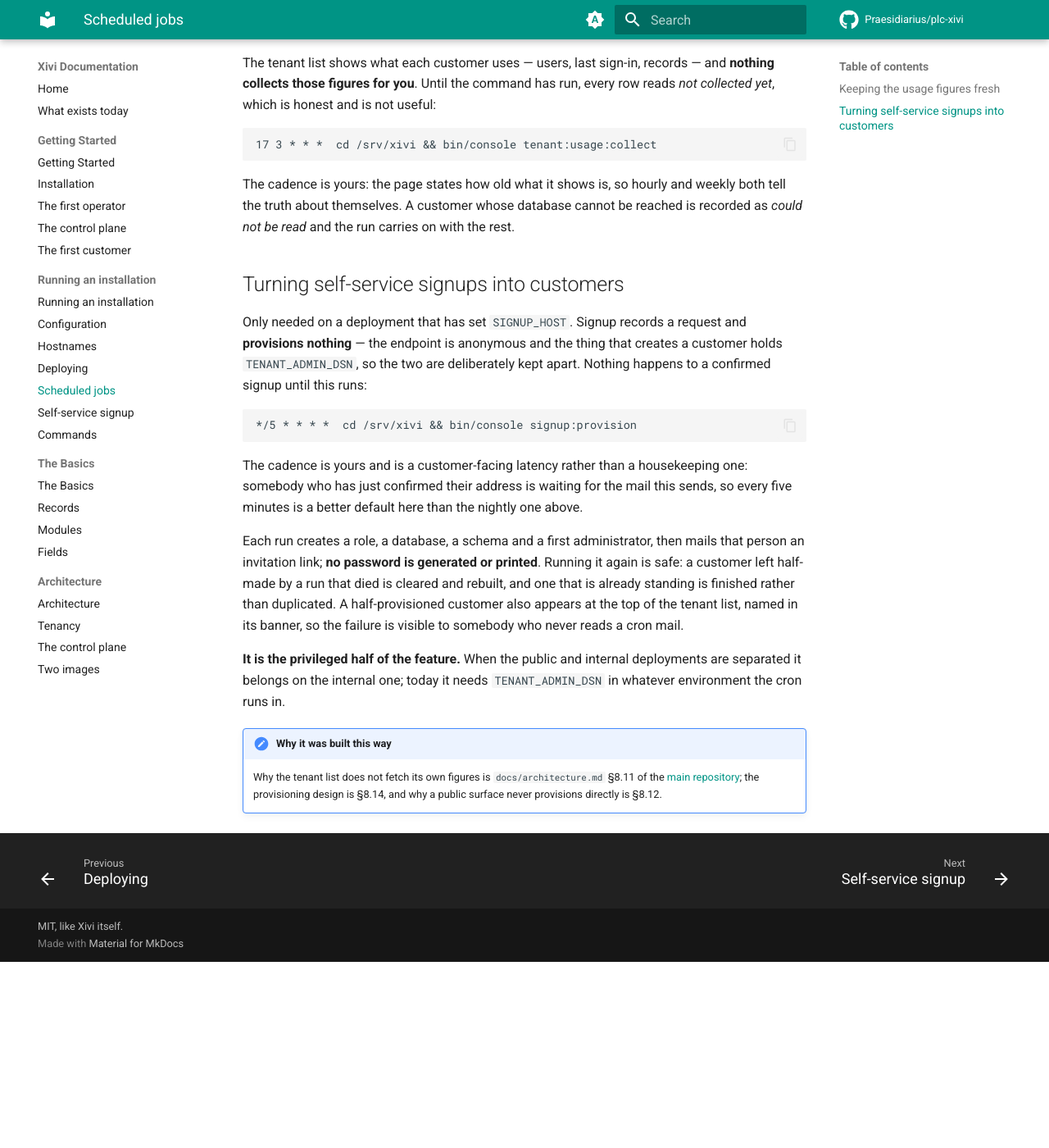
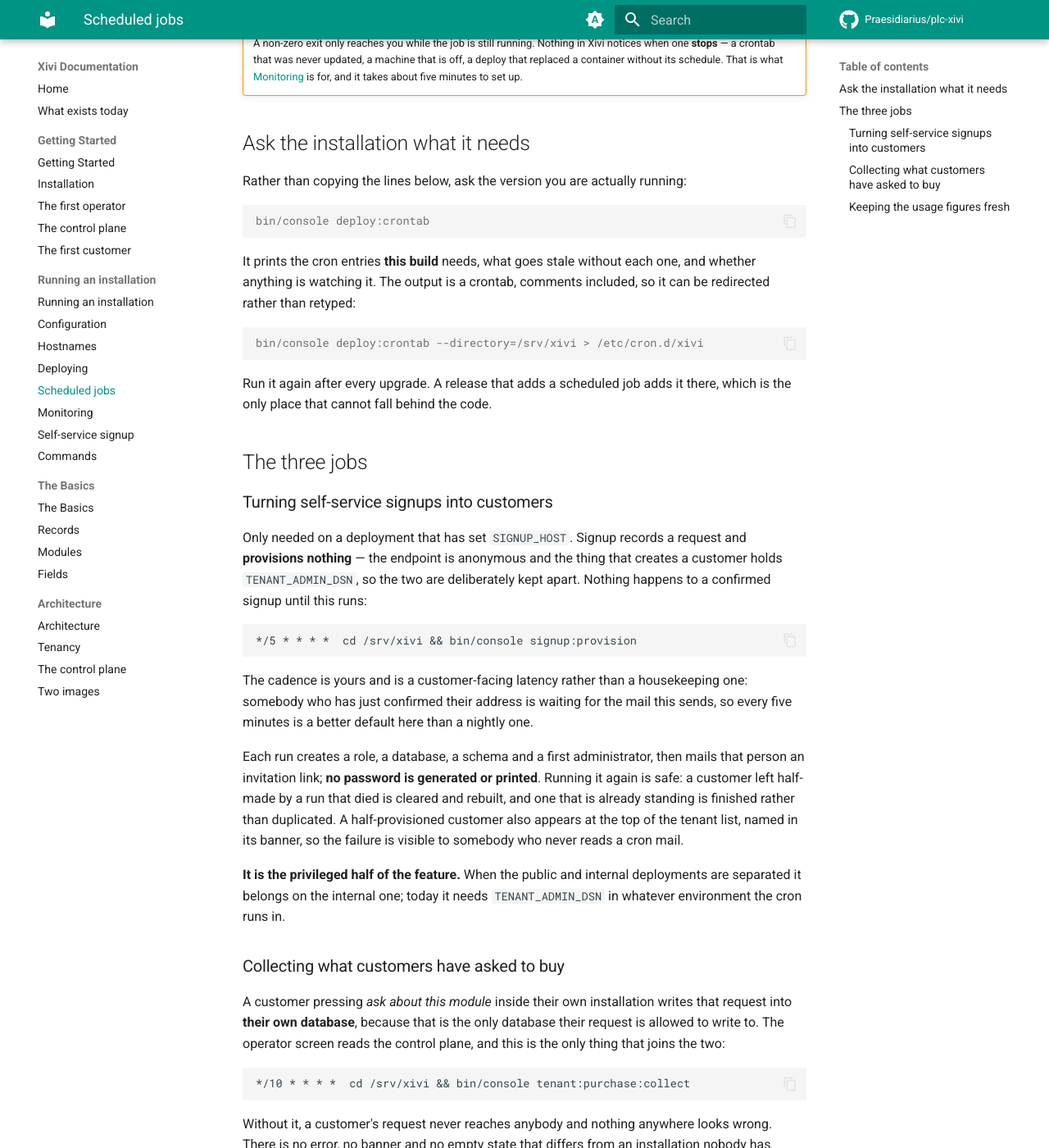
Before and after one commit to Praesidiarius/plc-xivi-docs, an MkDocs documentation site: the page built from docs/running/scheduled-jobs.md, in a window 1280 px wide and 1400 px high, scrolled down 351 px. Shown: the whole window at 82% size. Built offline with MkDocs 1.6.1 and Material for MkDocs 9.7.7, drawn with Linux system fonts in a browser that asks for light colours; comment, search, counter and statistics services are not loaded; before the commit the page ends 1524 px from its top, so only the background shows below that; some of the changed text lies outside the part shown.

Commit message:
Say what an operator should watch, and how (XIV-126)
- New page: Running an installation → Monitoring. Why cron mail is not
  monitoring, the four services compared, and the four steps to switch
  XIVI_MONITOR_PINGS on.
- Scheduled jobs was missing tenant:purchase:collect entirely — "the two
  cron entries" while there were three — so a customer's request to buy a
  module never reached anybody on an installation that followed this page.
- The page now points at `deploy:crontab` first: ask the build what it
  needs rather than copying lines that go stale.
- Configuration gains XIVI_MONITOR_PINGS; Commands gains deploy:crontab
  and tenant:purchase:collect.

Co-Authored-By: Claude Opus 5 <noreply@anthropic.com>

````diff
--- a/docs/running/scheduled-jobs.md
+++ b/docs/running/scheduled-jobs.md
@@ -1,13 +1,87 @@
 # Scheduled jobs
 
-Two things an installation needs are commands on a schedule rather than
+Three things an installation needs are commands on a schedule rather than
 background workers. There is no worker process here and no message consumer, so
 these are cron entries — the same constraint that makes mail synchronous.
 
-Both carry on past a customer that failed, record the failure against that
+They all carry on past a customer that failed, record the failure against that
 customer, and **exit non-zero so that cron mails somebody**.
 
-## Keeping the usage figures fresh
+!!! warning "Cron mail is not monitoring"
+
+    A non-zero exit only reaches you while the job is still running. Nothing in
+    Xivi notices when one **stops** — a crontab that was never updated, a machine
+    that is off, a deploy that replaced a container without its schedule. That is
+    what [Monitoring](monitoring.md) is for, and it takes about five minutes to
+    set up.
+
+## Ask the installation what it needs
+
+Rather than copying the lines below, ask the version you are actually running:
+
+```console
+bin/console deploy:crontab
+```
+
+It prints the cron entries **this build** needs, what goes stale without each
+one, and whether anything is watching it. The output is a crontab, comments
+included, so it can be redirected rather than retyped:
+
+```console
+bin/console deploy:crontab --directory=/srv/xivi > /etc/cron.d/xivi
+```
+
+Run it again after every upgrade. A release that adds a scheduled job adds it
+there, which is the only place that cannot fall behind the code.
+
+## The three jobs
+
+### Turning self-service signups into customers
+
+Only needed on a deployment that has set `SIGNUP_HOST`. Signup records a request
+and **provisions nothing** — the endpoint is anonymous and the thing that creates
+a customer holds `TENANT_ADMIN_DSN`, so the two are deliberately kept apart.
+Nothing happens to a confirmed signup until this runs:
+
+```cron
+*/5 * * * *  cd /srv/xivi && bin/console signup:provision
+```
+
+The cadence is yours and is a customer-facing latency rather than a housekeeping
+one: somebody who has just confirmed their address is waiting for the mail this
+sends, so every five minutes is a better default here than a nightly one.
+
+Each run creates a role, a database, a schema and a first administrator, then
+mails that person an invitation link; **no password is generated or printed**.
+Running it again is safe: a customer left half-made by a run that died is cleared
+and rebuilt, and one that is already standing is finished rather than duplicated.
+A half-provisioned customer also appears at the top of the tenant list, named in
+its banner, so the failure is visible to somebody who never reads a cron mail.
+
+**It is the privileged half of the feature.** When the public and internal
+deployments are separated it belongs on the internal one; today it needs
+`TENANT_ADMIN_DSN` in whatever environment the cron runs in.
+
+### Collecting what customers have asked to buy
+
+A customer pressing *ask about this module* inside their own installation writes
+that request into **their own database**, because that is the only database their
+request is allowed to write to. The operator screen reads the control plane, and
+this is the only thing that joins the two:
+
+```cron
+*/10 * * * *  cd /srv/xivi && bin/console tenant:purchase:collect
+```
+
+Without it, a customer's request never reaches anybody and nothing anywhere looks
+wrong. There is no error, no banner and no empty state that differs from an
+installation nobody has asked to buy anything from.
+
+A customer whose database cannot be reached keeps whatever was collected from
+them last time — a network hiccup does not blank their requests — and the run
+carries on with the rest.
+
+### Keeping the usage figures fresh
 
 The tenant list shows what each customer uses — users, last sign-in, records —
 and **nothing collects those figures for you**. Until the command has run, every
@@ -21,35 +95,10 @@ The cadence is yours: the page states how old what it shows is, so hourly and
 weekly both tell the truth about themselves. A customer whose database cannot be
 reached is recorded as *could not be read* and the run carries on with the rest.
 
-## Turning self-service signups into customers
-
-Only needed on a deployment that has set `SIGNUP_HOST`. Signup records a request
-and **provisions nothing** — the endpoint is anonymous and the thing that creates
-a customer holds `TENANT_ADMIN_DSN`, so the two are deliberately kept apart.
-Nothing happens to a confirmed signup until this runs:
-
-```cron
-*/5 * * * *  cd /srv/xivi && bin/console signup:provision
-```
-
-The cadence is yours and is a customer-facing latency rather than a housekeeping
-one: somebody who has just confirmed their address is waiting for the mail this
-sends, so every five minutes is a better default here than the nightly one above.
-
-Each run creates a role, a database, a schema and a first administrator, then
-mails that person an invitation link; **no password is generated or printed**.
-Running it again is safe: a customer left half-made by a run that died is cleared
-and rebuilt, and one that is already standing is finished rather than duplicated.
-A half-provisioned customer also appears at the top of the tenant list, named in
-its banner, so the failure is visible to somebody who never reads a cron mail.
-
-**It is the privileged half of the feature.** When the public and internal
-deployments are separated it belongs on the internal one; today it needs
-`TENANT_ADMIN_DSN` in whatever environment the cron runs in.
-
 !!! note "Why it was built this way"
 
     Why the tenant list does not fetch its own figures is `docs/architecture.md`
     §8.11 of the [main repository](https://github.com/Praesidiarius/plc-xivi);
-    the provisioning design is §8.14, and why a public surface never provisions
-    directly is §8.12.
+    the provisioning design is §8.14, why a purchase request is collected rather
+    than posted is §8.15, and why a public surface never provisions directly is
+    §8.12.
--- a/mkdocs.yml
+++ b/mkdocs.yml
@@ -101,6 +101,7 @@ nav:
       - Hostnames: running/hostnames.md
       - Deploying: running/deploying.md
       - Scheduled jobs: running/scheduled-jobs.md
+      - Monitoring: running/monitoring.md
       - Self-service signup: running/signup.md
       - Commands: running/commands.md
   - The Basics:
````
Also changed, not shown: docs/running/commands.md (+2 -0 lines), docs/running/configuration.md (+1 -0 lines), docs/running/index.md (+7 -4 lines), docs/running/monitoring.md (added, +136 -0 lines).
